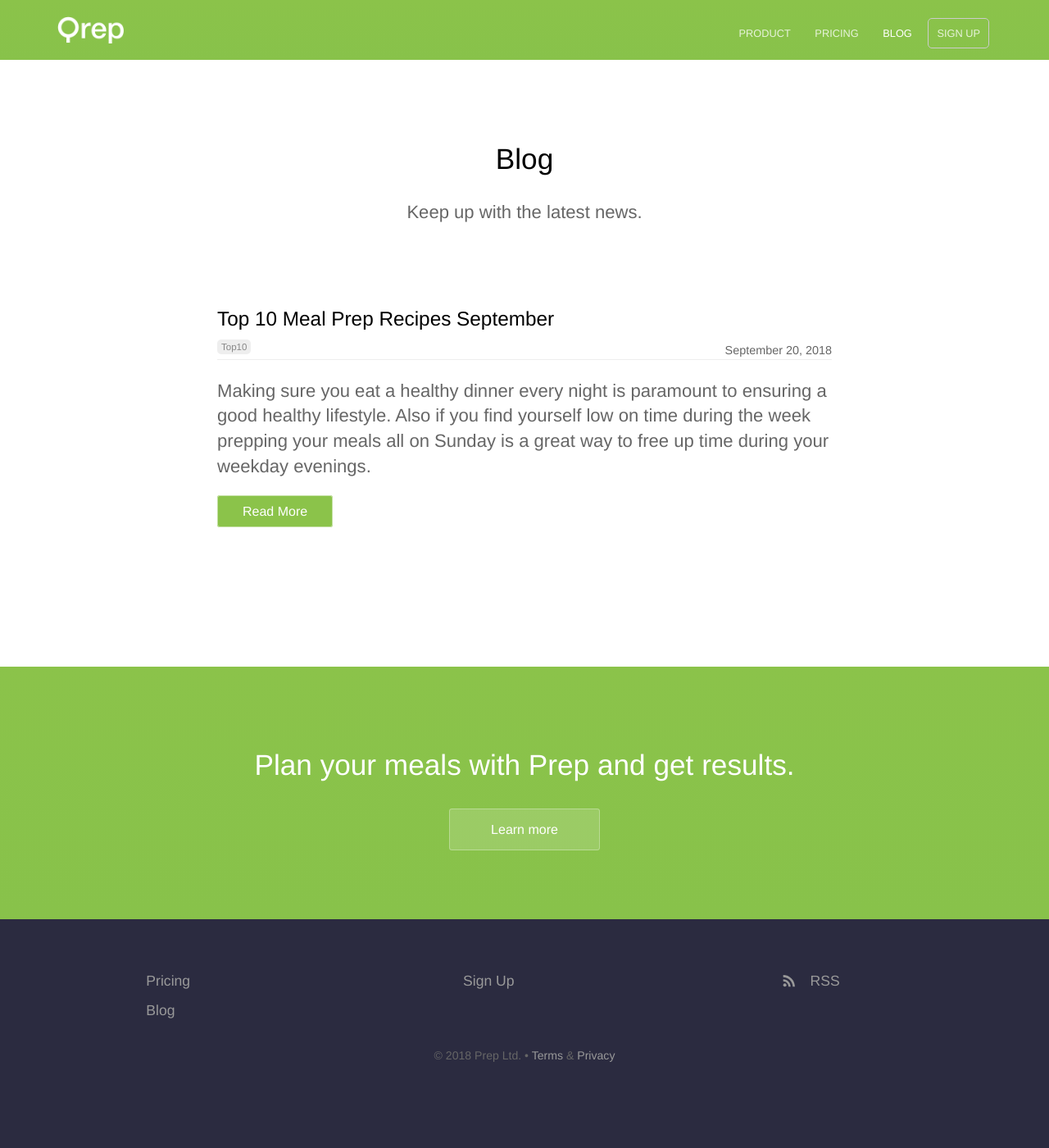
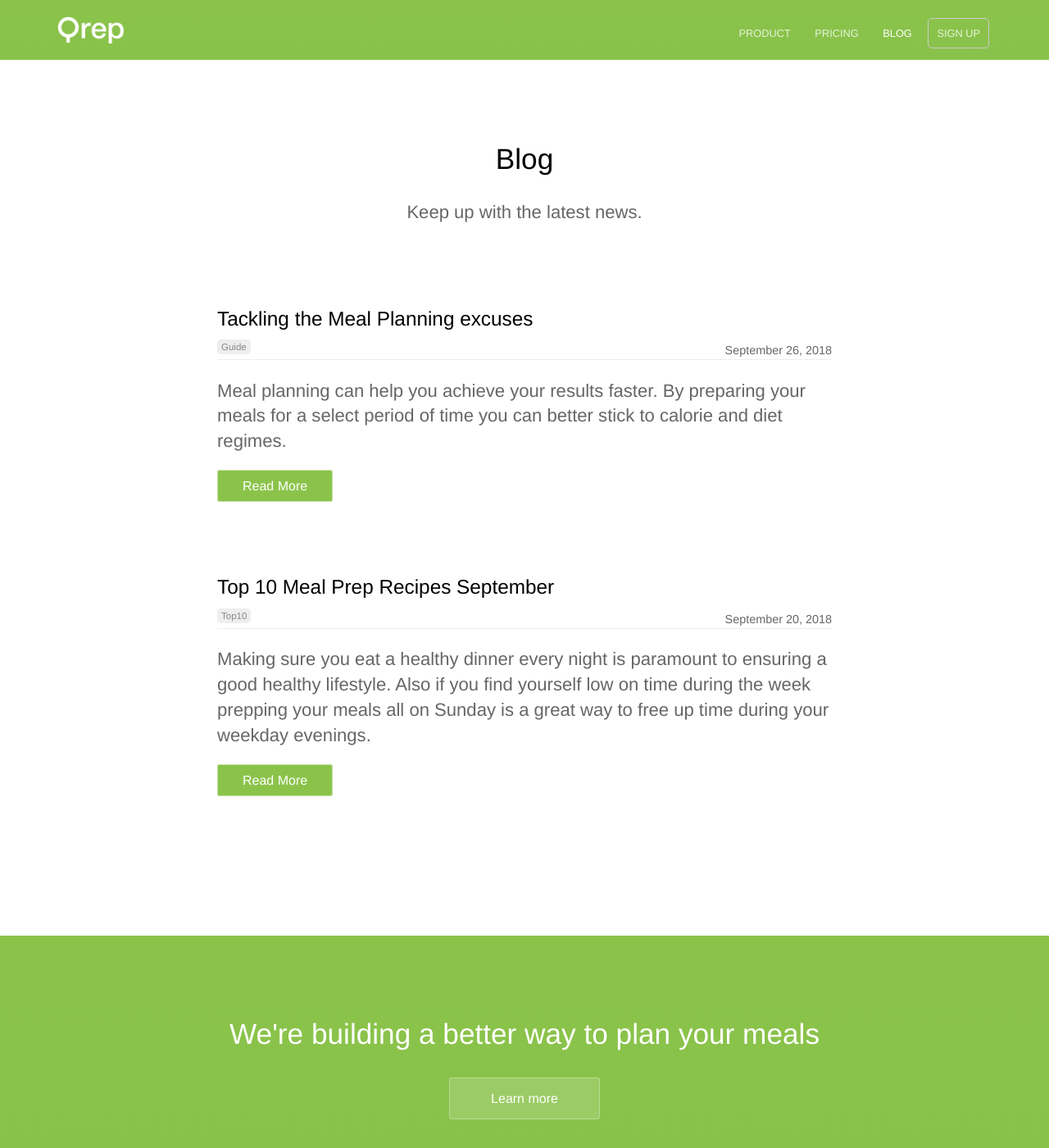
Before and after one commit to kamerontanseli/prepmeal-blog, a Jekyll site: the page built from blog/index.html, in a window 1280 px wide and 1400 px high. Shown: the whole window at 82% size. Built offline with Jekyll 4.4.1, drawn with Linux system fonts in a browser that asks for light colours; the list of posts is cut into pages by our own code; some of the changed lines change nothing that is shown.

Commit message:
blog post

```diff
--- a/_layouts/page.html
+++ b/_layouts/page.html
@@ -17,6 +17,6 @@ layout: default
 	</section>
 </div>
 <section class="bottom-cta">
-  <h2 class="editable">Plan your meals with Prep and get results.</h2>
+  <h2 class="editable">We're building a better way to plan your meals</h2>
   <div class="button alt"><a href="/">Learn more</a></div>
 </section>
--- /dev/null
+++ b/_posts/2018-09-26-start-meal-prepping.md
@@ -0,0 +1,33 @@
+---
+title: Tackling the Meal Planning excuses
+categories: guide
+date: 2018-09-26
+---
+
+Meal planning can help you achieve your results faster. By preparing your meals for a select period of time you can better stick to calorie and diet regimes.
+
+So why don't more people prepare their meals? There are 4 main reasons as to why people don't meal prep:
+
+**1. They don't have time**
+
+For those who go out a lot during the weekend and come home late at night it can be very daunting to try and fit a cooking session into your plans. However Meal planning doesn't have to to take up a lot of your time to be effective.
+
+In fact meal planning can help you save time especially if you choose recipes that don't require cooking. Take for example this [Chickpea, Feta and Kale Salad Recipe](https://8fit.com/recipes/chickpea-feta-kale-salad-recipe/). It can be prepared in less than 20 minutes and could be your lunch for the week.
+
+**2. They get bored of eating the same thing for a long period of time**
+
+There are those out there that can never eat the same food more than twice. But there is a solution to varying up the food that you eat!
+
+You can create a base ingredient and vary the ingredients on every meal. Take for example this [Chicken Burrito Bowls Recipe](https://tasty.co/recipe/weekday-meal-prep-chicken-burrito-bowls). It uses a lot of vegetables that do not require cooking. You can add/remove vegetables that you wan't to try (e.g: Avocado, Chillis, Sweet Onions) and keep the meal varied throughout the week.
+
+**3. They don't like cooking**
+
+Choose recipes that don't require cooking. Take for example this [Mediterranean Tuna salad Recipe](https://www.taste.com.au/recipes/mediterranean-tuna-salad/e3fb7eaf-79cf-45f9-8e13-9592727b92b8). It can be prepared in less than 30 minutes and could be your lunch/dinner for the week.
+
+**4. I don't have the containers necessary to do it**
+
+Food containers are fairly cheap to pickup. I use [2 Compartment Meal Prep Containers](https://www.amazon.co.uk/gp/product/B073Q3BGP6/) for my meals and it only cost me £10.95 for 14 containers.
+
+If you're worried about the cost bear in mind that meal planning can help you save money and avoid unneeded food costs throughout the week.
+
+If you need help with your meal planning **[try out our planning tool](/)**! It can help you manage your recipes and plan your meals for the future.
```
Also changed, not shown: _layouts/post.html (line endings or trailing spaces).
